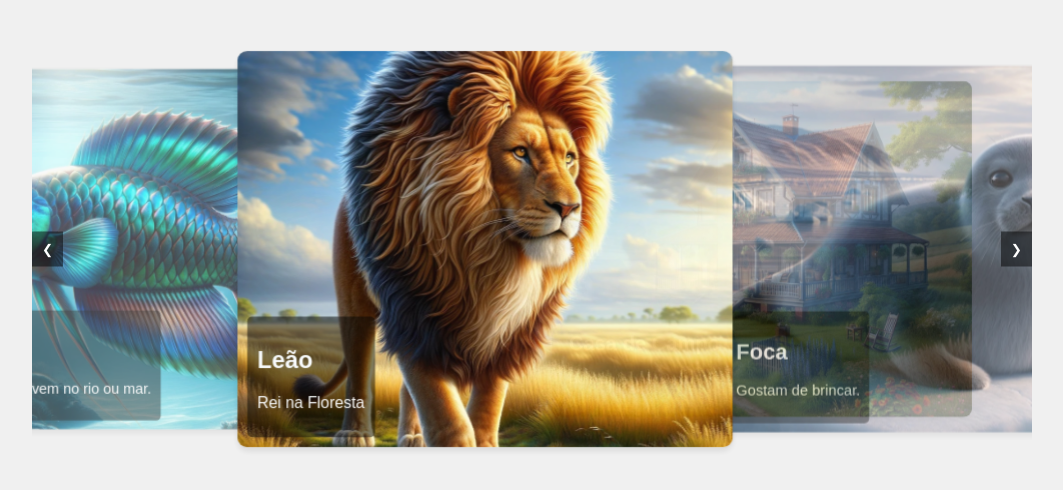
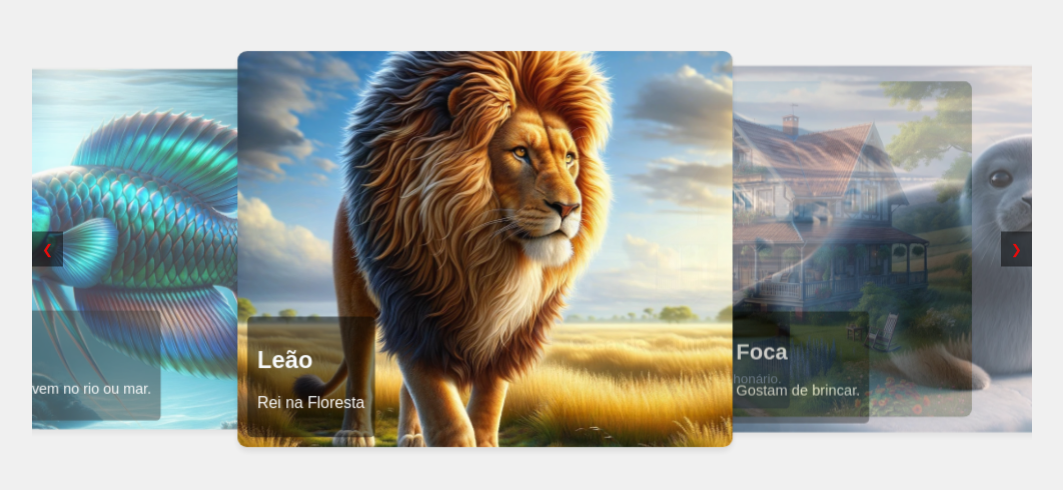
Before and after one commit to ArthurSouzaS/Aula06_ColaborandoEmProjetosCompartilhados, a plain HTML site: page index.html in a window 1280 px wide. Shown: the part 190-680 px from the top of the page, without its empty margins (108-1171 px from the left). Drawn offline with Linux system fonts and the light colour scheme.

Commit message:
:sparkles: Mudanças html e css

```diff
--- a/estilos.css
+++ b/estilos.css
@@ -87,7 +87,7 @@ button {
     top: 50%;
     transform: translateY(-50%);
     background-color: rgba(0, 0, 0, 0.5);
-    color: #fff;
+    color: #e50c0c;
     border: none;
     padding: 10px;
     cursor: pointer;
--- a/index.html
+++ b/index.html
@@ -37,7 +37,7 @@
                 </a>
                 <div class="info">
                     <h2>Casa de Campo</h2>
-                    <p>Bom para descansar.</p>
+                    <p>Bom para plantar e ficar milhonário.</p>
                 </div>
             </div>
 
```
